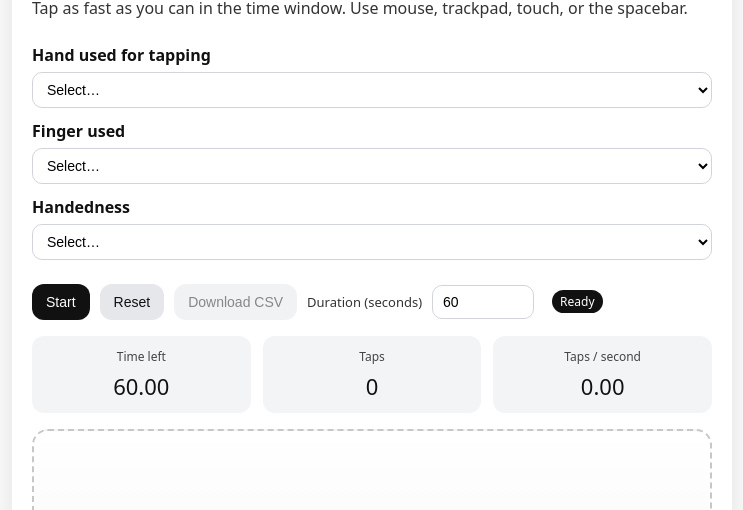
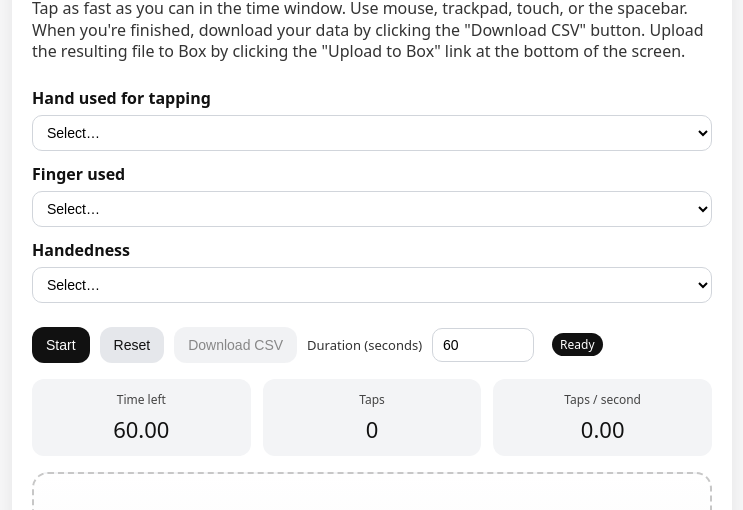
Before and after one commit to berkeley-stat153/spring-2026, a website: page public/lectures/07_finger-tap.html in a window 1280 px wide. Shown: the part 81-591 px from the top of the page, without its empty margins (268-1011 px from the left). Drawn offline with Linux system fonts and the light colour scheme.

Commit message:
more instructions

```diff
--- a/public/lectures/07_finger-tap.html
+++ b/public/lectures/07_finger-tap.html
@@ -110,7 +110,7 @@
   <div class="wrap">
     <div class="card" role="application" aria-label="Finger Tap Test">
       <h1>Finger Tap Test</h1>
-      <p>Tap as fast as you can in the time window. Use mouse, trackpad, touch, or the spacebar.</p>
+      <p>Tap as fast as you can in the time window. Use mouse, trackpad, touch, or the spacebar. When you're finished, download your data by clicking the "Download CSV" button. Upload the resulting file to Box by clicking the "Upload to Box" link at the bottom of the screen.</p>
 
       <div id="participant-form" style="max-width: 800px; margin: 24px auto; display: grid; gap: 12px;">
         <div style="display: grid; gap: 6px;">
```
